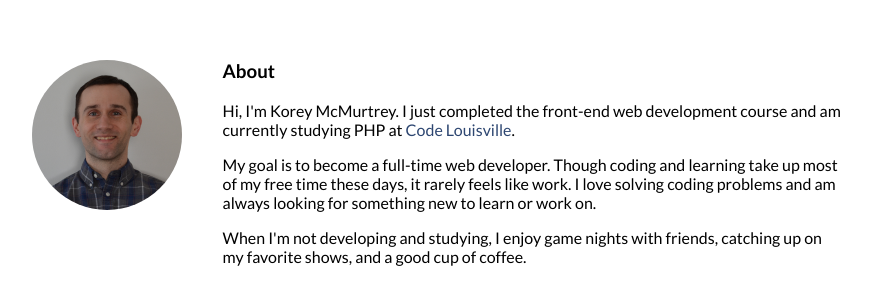
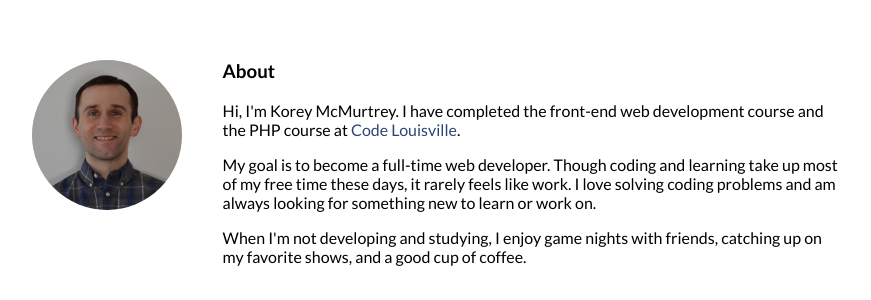
Before and after one commit to kmcmurtrey/portfolio, a PHP site: page /about.php in a window 1280 px wide. Shown: the part 108-408 px from the top of the page, without its empty margins (202-1073 px from the left). Run offline with PHP 8.4, Linux system fonts and the light colour scheme.

Commit message:
Updates About page content

```diff
--- a/about.php
+++ b/about.php
@@ -9,7 +9,7 @@ include("inc/header.php");
 
         <h3>About</h3>
 
-        <p>Hi, I'm Korey McMurtrey.  I just completed the front-end web development course and am currently studying PHP at <a href="http://www.codelouisville.org/">Code Louisville</a>.</p>
+        <p>Hi, I'm Korey McMurtrey.  I have completed the front-end web development course and the PHP course at <a href="http://www.codelouisville.org/">Code Louisville</a>.</p>
         <p>My goal is to become a full-time web developer. Though coding and learning take up most of my free time these days, it rarely feels like work. I love solving coding problems and am always looking for something new to learn or work on.</p>
         <p>When I'm not developing and studying, I enjoy game nights with friends, catching up on my favorite shows, and a good cup of coffee.</p>
 
```
